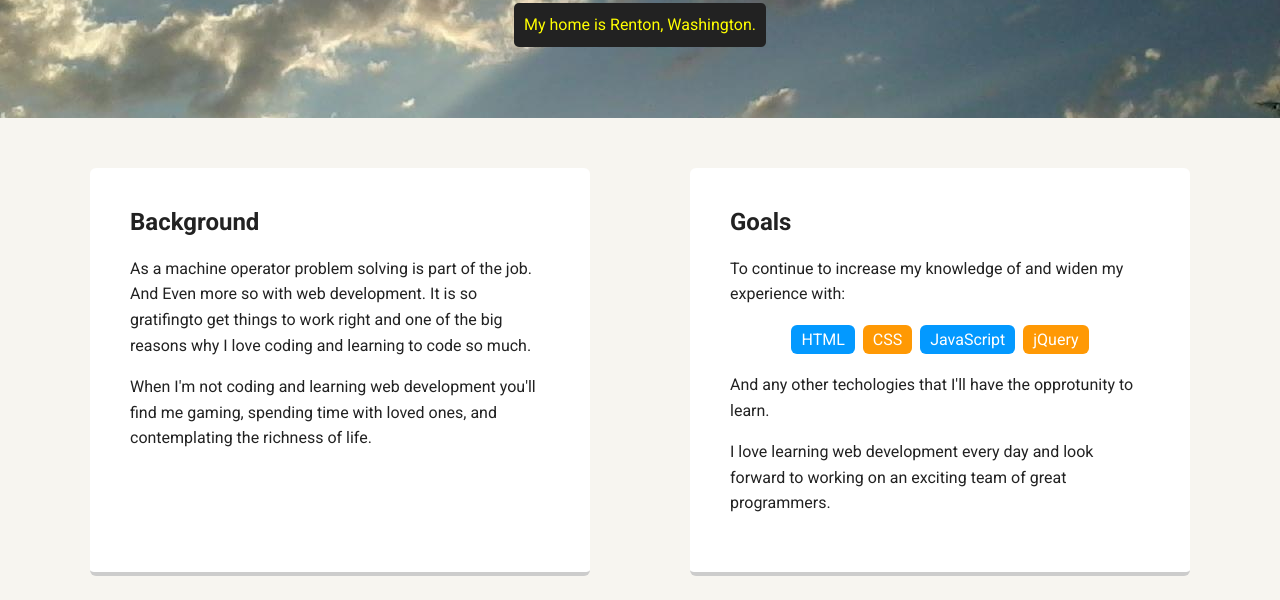
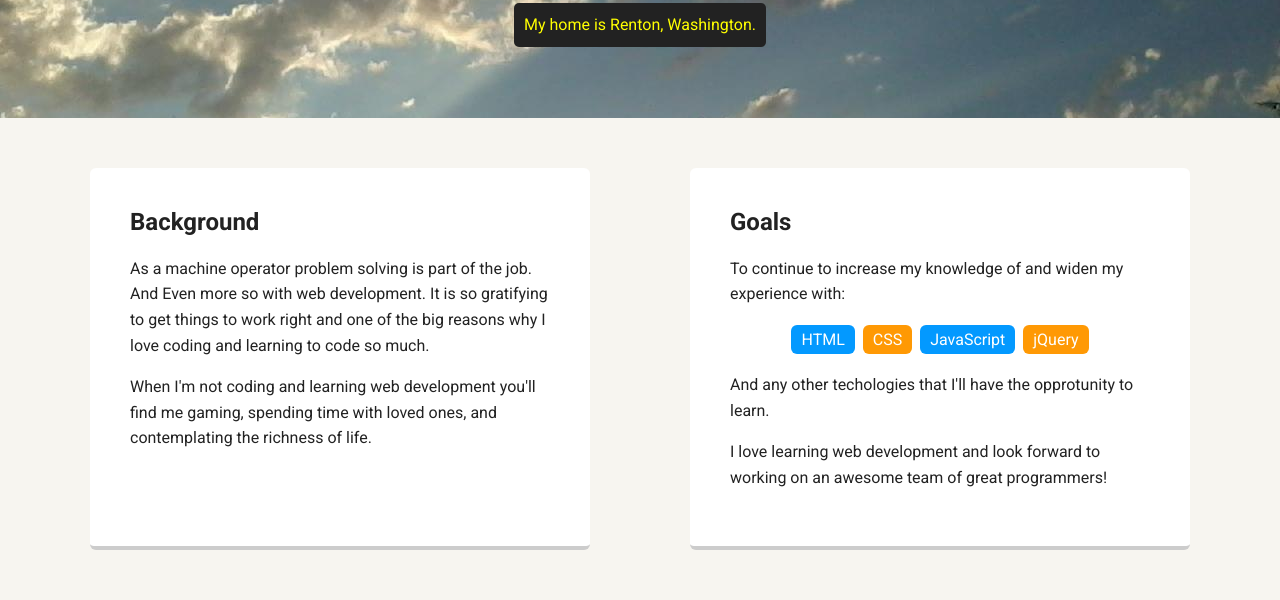
Before and after one commit to tcatt71/my-personal-profile-page, a plain HTML site: page index.html in a window 1280 px wide. Shown: the part 352-952 px from the top of the page. Drawn offline with Linux system fonts and the light colour scheme; a web font is replaced by a local one.

Commit message:
correct background typo and profile-image class

```diff
--- a/index.html
+++ b/index.html
@@ -27,7 +27,7 @@
       <div class="card">
         <h2>Background</h2>
         <!-- <p>I’m an aspiring web designer who loves everything about the web. I've lived in lots of different places and have worked in lots of different jobs. I’m excited to bring my life experience to the process of building fantastic looking websites.</p> -->
-        <p>As a machine operator problem solving is part of the job. And Even more so with web development. It is so gratifingto get things to work right and one of the big reasons why I love coding and learning to code so much.</p>
+        <p>As a machine operator problem solving is part of the job. And Even more so with web development. It is so gratifying to get things to work right and one of the big reasons why I love coding and learning to code so much.</p>
         <!-- <p>I’ve been a professional cook and gardener and am a life-long learner who's always interested in expanding my skills.</p> -->
         <p>When I'm not coding and learning web development you'll find me gaming, spending time with loved ones, and contemplating the richness of life.</p>
       </div>
@@ -46,8 +46,7 @@
         </ul>
         <p>And any other techologies that I'll have the opprotunity to learn.</p>
         <!-- <p>I’d like to work for a web design firm helping clients create an impressive online presence.</p> -->
-        <!-- <p>I feel very fortunate to be able to do this every day and look forward to working on an exciting team of great programmers.</p> -->
-        <p>I love learning web development every day and look forward to working on an exciting team of great programmers.</p>
+        <p>I love learning web development and look forward to working on an awesome team of great programmers!</p>
       </div>
 
     </main>
--- a/styles.css
+++ b/styles.css
@@ -71,7 +71,8 @@ header .profile-image {
   height: 150px;
   border-radius: 50%;
   border: 3px solid white;
-  transition: all .5s;
+  /* transition: all .5s; */
+  transition: all .25s;
 }
 header .profile-image:hover {
   transform: scale(1.2) rotate(5deg);
```
